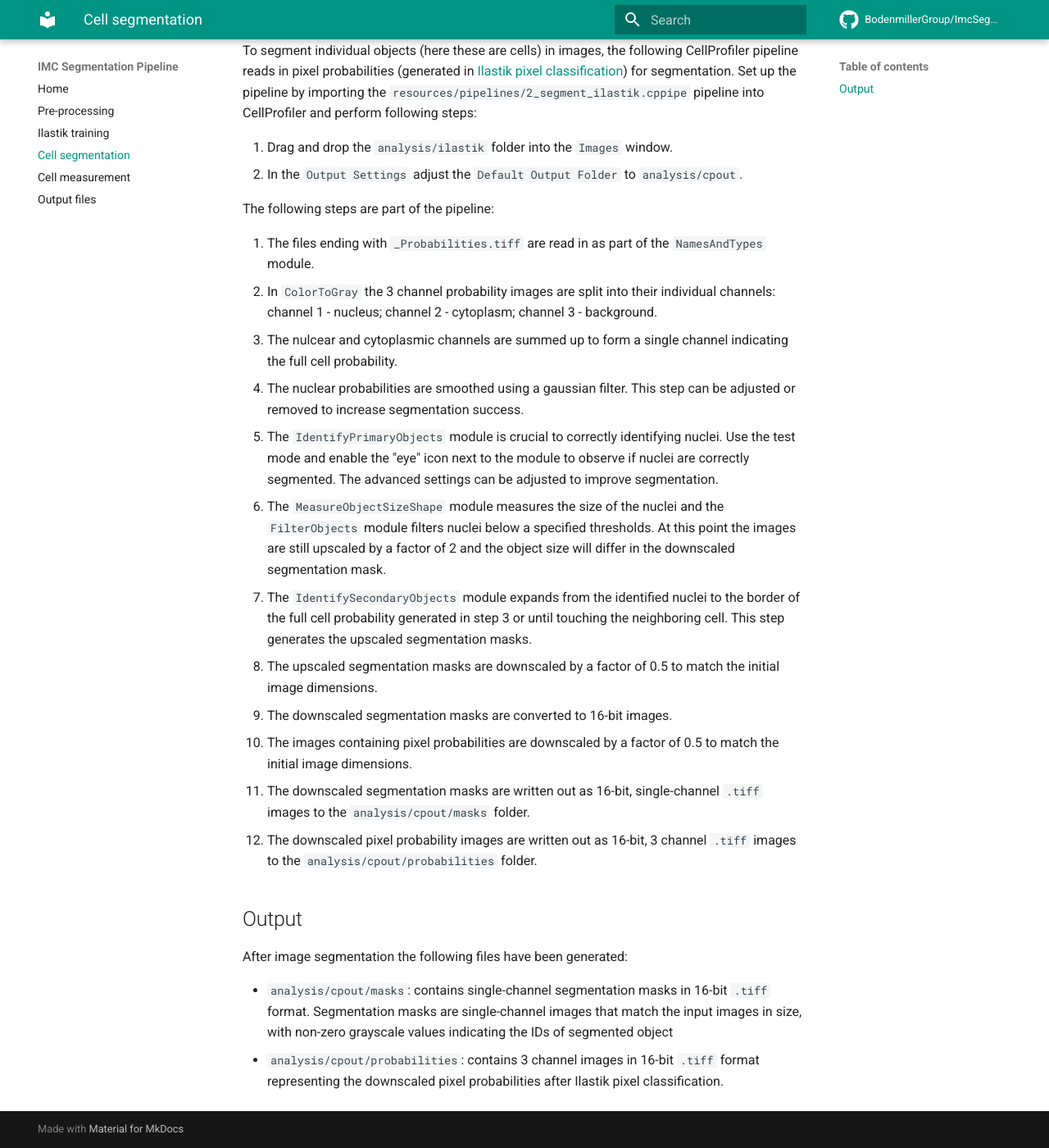
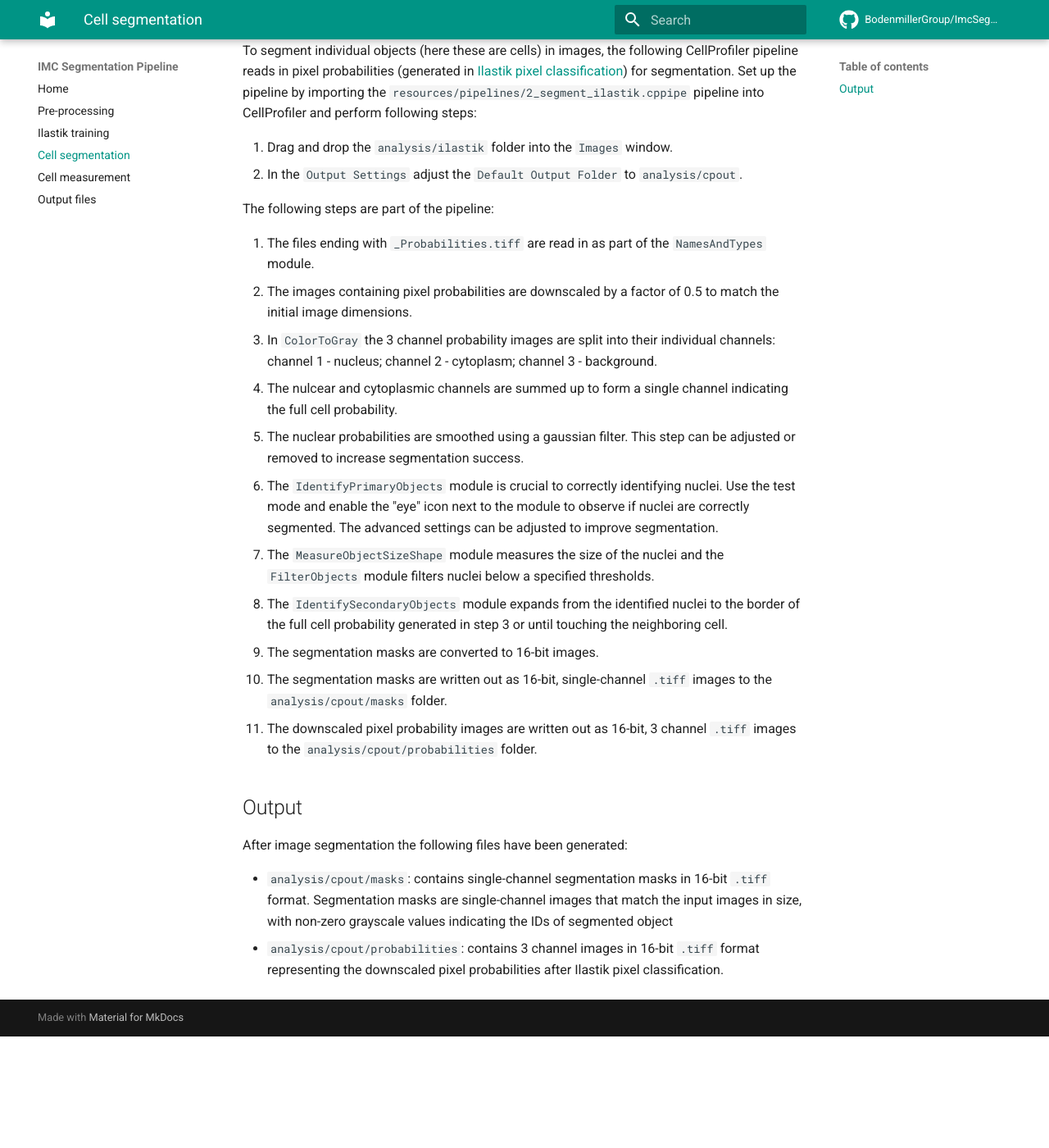
Before and after one commit to BodenmillerGroup/ImcSegmentationPipeline, an MkDocs documentation site: the page built from docs/segmentation.md, in a window 1280 px wide and 1400 px high, scrolled down 503 px. Shown: the whole window at 82% size. Built offline with MkDocs 1.6.1 and Material for MkDocs 9.7.7, drawn with Linux system fonts in a browser that asks for light colours; comment, search, counter and statistics services are not loaded; after the commit the page ends 1767 px from its top, so only the background shows below that.

Commit message:
Adjustments to documentation

```diff
--- a/docs/segmentation.md
+++ b/docs/segmentation.md
@@ -13,17 +13,16 @@ Set up the pipeline by importing the `resources/pipelines/2_segment_ilastik.cppi
 The following steps are part of the pipeline:
 
 1. The files ending with `_Probabilities.tiff` are read in as part of the `NamesAndTypes` module.
-2. In `ColorToGray` the 3 channel probability images are split into their individual channels: channel 1 - nucleus; channel 2 - cytoplasm; channel 3 - background.
-3. The nulcear and cytoplasmic channels are summed up to form a single channel indicating the full cell probability.
-4. The nuclear probabilities are smoothed using a gaussian filter. This step can be adjusted or removed to increase segmentation success.
-5. The `IdentifyPrimaryObjects` module is crucial to correctly identifying nuclei. Use the test mode and enable the "eye" icon next to the module to observe if nuclei are correctly segmented. The advanced settings can be adjusted to improve segmentation.
-6. The `MeasureObjectSizeShape` module measures the size of the nuclei and the `FilterObjects` module filters nuclei below a specified thresholds. At this point the images are still upscaled by a factor of 2 and the object size will differ in the downscaled segmentation mask.
-7. The `IdentifySecondaryObjects` module expands from the identified nuclei to the border of the full cell probability generated in step 3 or until touching the neighboring cell. This step generates the upscaled segmentation masks.
-8. The upscaled segmentation masks are downscaled by a factor of 0.5 to match the initial image dimensions.
-9. The downscaled segmentation masks are converted to 16-bit images.
-10. The images containing pixel probabilities are downscaled by a factor of 0.5 to match the initial image dimensions.
-11. The downscaled segmentation masks are written out as 16-bit, single-channel `.tiff` images to the `analysis/cpout/masks` folder.
-12. The downscaled pixel probability images are written out as 16-bit, 3 channel `.tiff` images to the `analysis/cpout/probabilities` folder.
+2. The images containing pixel probabilities are downscaled by a factor of 0.5 to match the initial image dimensions.
+3. In `ColorToGray` the 3 channel probability images are split into their individual channels: channel 1 - nucleus; channel 2 - cytoplasm; channel 3 - background.
+4. The nulcear and cytoplasmic channels are summed up to form a single channel indicating the full cell probability.
+5. The nuclear probabilities are smoothed using a gaussian filter. This step can be adjusted or removed to increase segmentation success.
+6. The `IdentifyPrimaryObjects` module is crucial to correctly identifying nuclei. Use the test mode and enable the "eye" icon next to the module to observe if nuclei are correctly segmented. The advanced settings can be adjusted to improve segmentation.
+7. The `MeasureObjectSizeShape` module measures the size of the nuclei and the `FilterObjects` module filters nuclei below a specified thresholds.
+8. The `IdentifySecondaryObjects` module expands from the identified nuclei to the border of the full cell probability generated in step 3 or until touching the neighboring cell.
+9. The segmentation masks are converted to 16-bit images.
+10. The segmentation masks are written out as 16-bit, single-channel `.tiff` images to the `analysis/cpout/masks` folder.
+11. The downscaled pixel probability images are written out as 16-bit, 3 channel `.tiff` images to the `analysis/cpout/probabilities` folder.
 
 ## Output
 
```
Also changed, not shown: CHANGELOG.md (+1 -0 lines).
